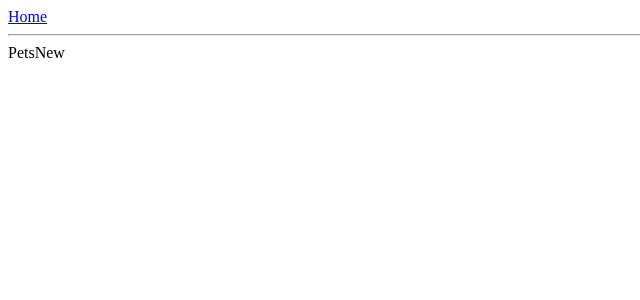
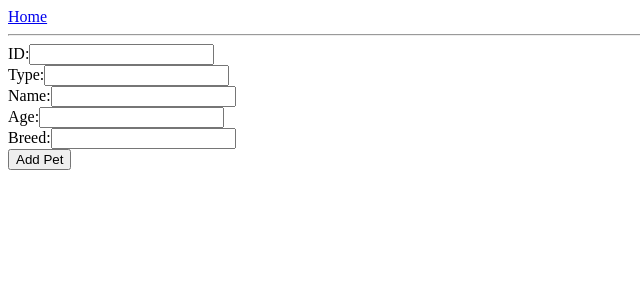
Before and after one commit to geofflin/pumpkin, a React app: page /pets/new in a window 1280 px wide. Shown: the top 300 px of the page, without its empty margins (0-640 px from the left). Built offline with nearby package versions, Linux system fonts and the light colour scheme.

Commit message:
handlePetNameChange

```diff
--- a/src/actions/actions.js
+++ b/src/actions/actions.js
@@ -7,3 +7,8 @@ export const getPets = () => dispatch => {
     .then(pets => dispatch({ type: types.LOAD_PETS_SUCCESS, pets }))
     .catch(err => dispatch({ type: types.LOAD_PETS_FAILURE, err }));
 };
+
+export const setPetName = petName => ({
+  type: types.SET_PET_NAME,
+  payload: { petName }
+})
--- a/src/constants/actionTypes.js
+++ b/src/constants/actionTypes.js
@@ -1,2 +1,4 @@
 export const LOAD_PETS_SUCCESS = 'LOAD_PETS_SUCCESS';
 export const LOAD_PETS_FAILURE = 'LOAD_PETS_FAILURE';
+
+export const SET_PET_NAME = 'SET_PET_NAME';
--- a/src/containers/PetsContainer.jsx
+++ b/src/containers/PetsContainer.jsx
@@ -13,13 +13,15 @@ import PetsSuccess from '../routes/PetsSuccess';
 
 const mapStateToProps = store => ({
   pets: store.pets.pets,
+  petName: store.pets.petName,
 });
 
 const mapDispatchToProps = dispatch => ({
   getPets: () => dispatch(actions.getPets()),
+  handlePetNameChange: petName => dispatch(actions.setPetName(petName)),
 });
 
-const PetsContainer = ({ pets, getPets }) => (
+const PetsContainer = ({ pets, petName, getPets, handlePetNameChange }) => (
   <Fragment>
     <Link to="/my-pets">Home</Link>
     <hr />
@@ -28,7 +30,12 @@ const PetsContainer = ({ pets, getPets }) => (
         <Redirect to="/my-pets" />
       </Route>
       <Route exact path="/my-pets" render={() => <MyPets pets={pets} getPets={getPets} />} />
-      <Route exact path="/pets/new" render={() => <PetsNew pets={pets} />} />
+      <Route
+        exact path="/pets/new"
+        render={() => (
+          <PetsNew pets={pets} petName={petName} handlePetNameChange={handlePetNameChange}/>
+        )}
+      />
       <Route exact path="/pets/success" component={PetsSuccess} />
     </Switch>
   </Fragment>
--- a/src/reducers/petsReducer.js
+++ b/src/reducers/petsReducer.js
@@ -2,6 +2,7 @@ import * as types from '../constants/actionTypes';
 
 const initialState = {
   pets: [],
+  petName: '',
 };
 
 const petsReducer = (state = initialState, action) => {
@@ -11,6 +12,9 @@ const petsReducer = (state = initialState, action) => {
     case types.LOAD_PETS_FAILURE:
       console.error('Pets loaded unsuccessfully\n', action.err);
       return state;
+    case types.SET_PET_NAME:
+      console.log(action.payload.petName);
+      return { ...state, petName: action.payload.petName }
     default:
       return state;
   };
--- a/src/routes/PetsNew.jsx
+++ b/src/routes/PetsNew.jsx
@@ -1,9 +1,39 @@
 import React from 'react';
 
-const PetsNew = () => {
+const PetsNew = ({ pets, petName, getPets, handlePetNameChange }) => {
+  const submitNewPet = e => {
+    e.preventDefault();
+    console.log(e.target);
+  };
+
   return (
-    <form action="/pets" method="post">
-      PetsNew
+    <form onSubmit={submitNewPet}>
+      <section>
+        <label htmlFor="id">ID:</label>
+        <input type="text" name="id" id="id" />
+      </section>
+      <section>
+        <label htmlFor="petType">Type:</label>
+        <input type="text" name="petType" id="petType" />
+      </section>
+      <section>
+        <label htmlFor="name">Name:</label>
+        <input
+          type="text"
+          name="name"
+          id="name"
+          onChange={e => handlePetNameChange(e.target.value)}
+        />
+      </section>
+      <section>
+        <label htmlFor="age">Age:</label>
+        <input type="text" name="age" id="age" />
+      </section>
+      <section>
+        <label htmlFor="breed">Breed:</label>
+        <input type="text" name="breed" id="breed" />
+      </section>
+      <input type="submit" value="Add Pet" />
     </form>
   );
 };
```
